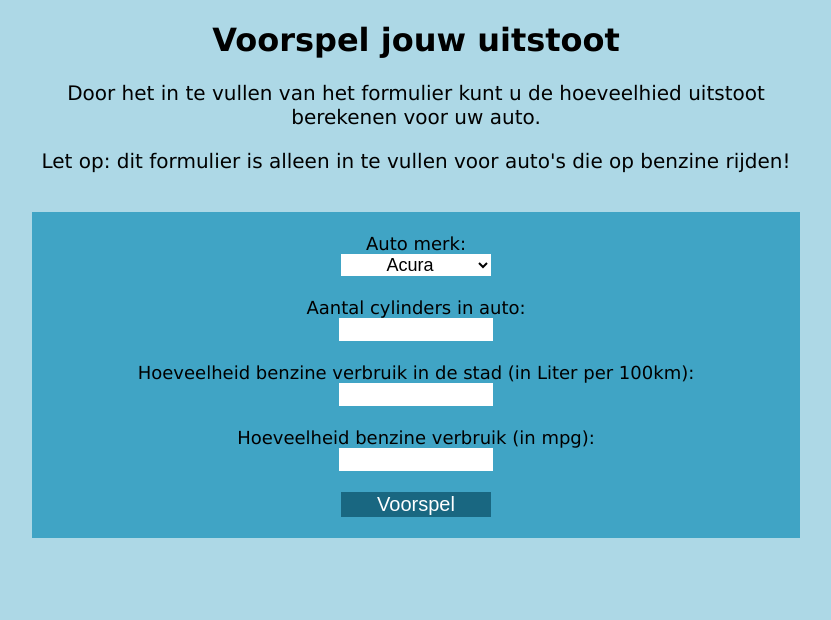
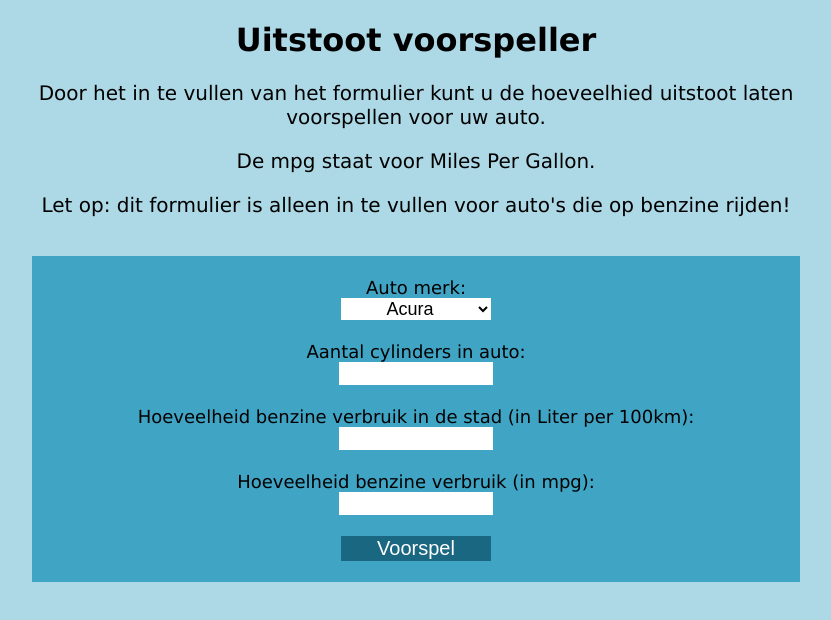
Before and after one commit to QuintyHR/Pro-8, a plain HTML site: page Week 9/index.html in a window 1280 px wide. Shown: the whole page, without its empty margins (224-1055 px from the left). Drawn offline with nearby package versions, Linux system fonts and the light colour scheme.

Commit message:
Laatste updates

```diff
--- a/Week 9/index.html
+++ b/Week 9/index.html
@@ -14,9 +14,11 @@
 </head>
 
 <body>
-    <h1>Voorspel jouw uitstoot</h1>
+    <h1>Uitstoot voorspeller</h1>
 
-    <p>Door het in te vullen van het formulier kunt u de hoeveelhied uitstoot berekenen voor uw auto.</p>
+    <p>Door het in te vullen van het formulier kunt u de hoeveelhied uitstoot laten voorspellen voor uw auto.</p>
+
+    <p>De mpg staat voor Miles Per Gallon. </p>
 
     <p>Let op: dit formulier is alleen in te vullen voor auto's die op benzine rijden!</p>
 
--- a/Week 9/js/app.js
+++ b/Week 9/js/app.js
@@ -63,7 +63,7 @@ function createNeuralNetwork(data) {
   }
 
   nn.normalizeData();
-  // nn.train({ epochs: 100 }, () => finishedTraining());
+  nn.train({ epochs: 100 }, () => finishedTraining());
 }
 
 async function finishedTraining() {
```
